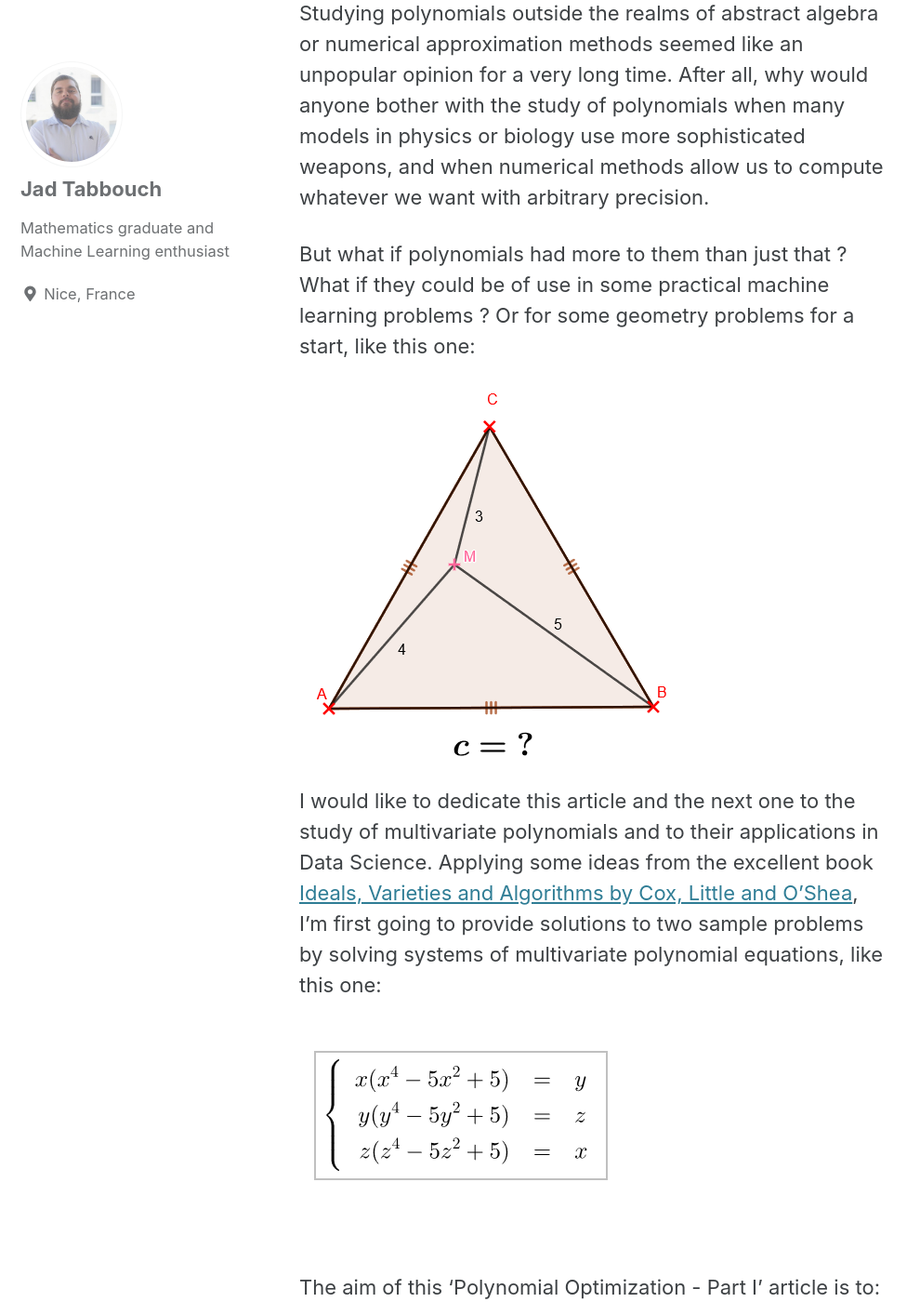
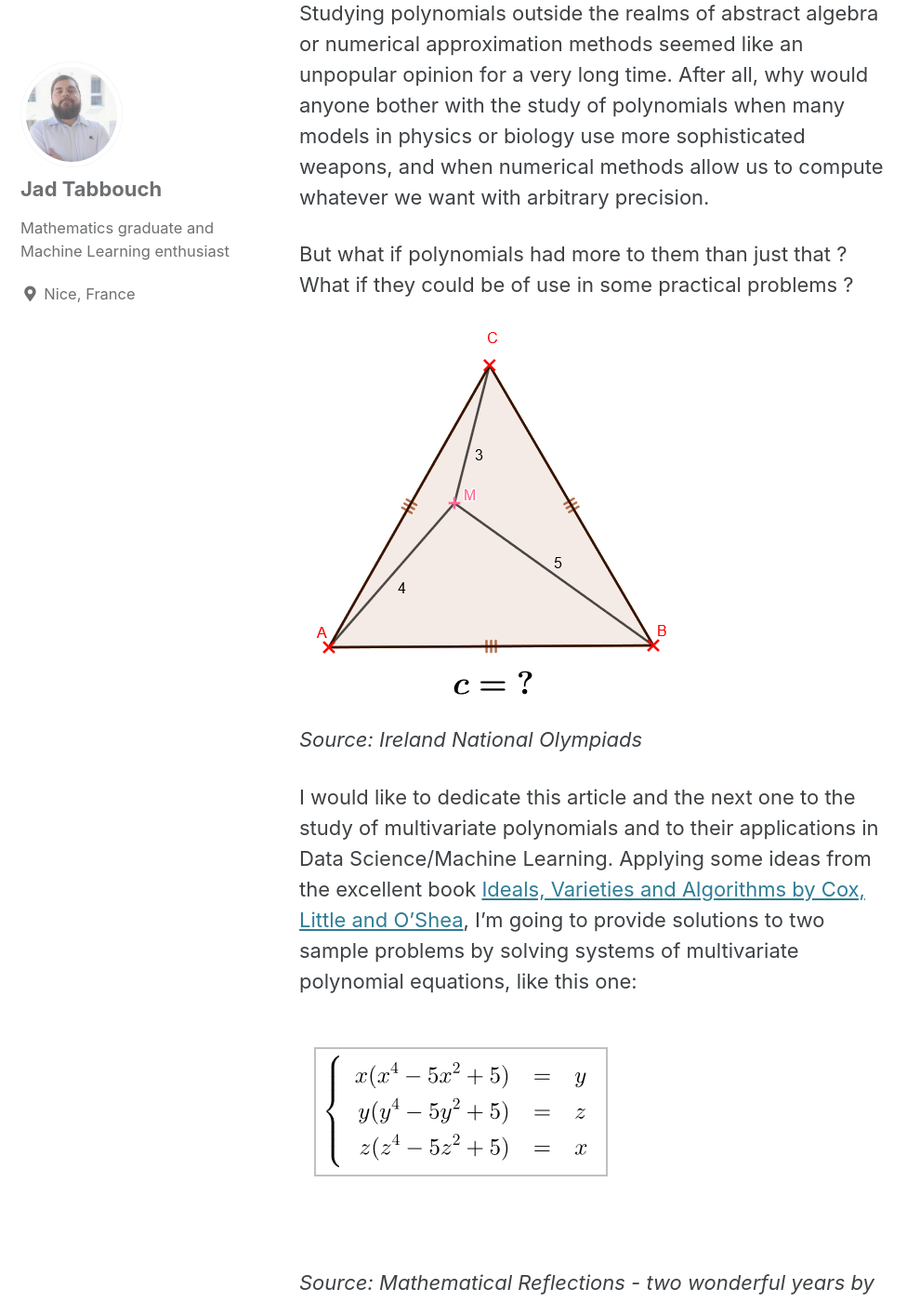
Before and after one commit to jad-tab/jad-tab.github.io, a Jekyll site: the page built from _posts/2020-03-04-Polynomial_Optimization1.md, in a window 1280 px wide and 1400 px high, scrolled down 874 px. Shown: the whole window at 93% size, without its empty margins (0-990 px from the left). Built offline with Jekyll 4.4.1, drawn with Linux system fonts in a browser that asks for light colours; cached includes are drawn as plain includes; formulas are drawn with MathJax 3; some of the changed text lies outside the part shown.

Commit message:
Update 2020-03-04-Polynomial_Optimization1.md

```diff
--- a/_posts/2020-03-04-Polynomial_Optimization1.md
+++ b/_posts/2020-03-04-Polynomial_Optimization1.md
@@ -20,18 +20,20 @@ The study of polynomials often stops here, for most people. In my undergraduate
 
 Studying polynomials outside the realms of abstract algebra or numerical approximation methods seemed like an unpopular opinion for a very long time. After all, why would anyone bother with the study of polynomials when many models in physics or biology use more sophisticated weapons, and when numerical methods allow us to compute whatever we want with arbitrary precision.
 
-But what if polynomials had more to them than just that ? What if they could be of use in some practical machine learning problems ?
-Or for some geometry problems for a start, like this one:
+But what if polynomials had more to them than just that ? What if they could be of use in some practical problems ?
 
 ![alt]({{ site.url }}{{ site.baseurl }}/figures3/triangle.png)
 
+*Source: Ireland National Olympiads*
 
-I would like to dedicate this article and the next one to the study of multivariate polynomials and to their applications in Data Science. Applying some ideas from the excellent book [Ideals, Varieties and Algorithms by Cox, Little and O'Shea](https://www.springer.com/gp/book/9783319167206), I'm first going to provide solutions to two sample problems by solving systems of multivariate polynomial equations, like this one:
+I would like to dedicate this article and the next one to the study of multivariate polynomials and to their applications in Data Science/Machine Learning. Applying some ideas from the excellent book [Ideals, Varieties and Algorithms by Cox, Little and O'Shea](https://www.springer.com/gp/book/9783319167206), I'm going to provide solutions to two sample problems by solving systems of multivariate polynomial equations, like this one:
 
 
 ![alt]({{ site.url }}{{ site.baseurl }}/figures3/system.png)
 
-The aim of this 'Polynomial Optimization - Part I' article is to:
+*Source: Mathematical Reflections - two wonderful years by Titu Andreescu*
+
+The aim of this 'Polynomial Optimization - Part I' article is therefore to:
 * Provide a very brief theoretical overview of the tools that can be used to solve multivariate polynomial systems
 * Illustrate these tools by brute forcing two math Olympiad problems (I will be using the software SageMath for the computations)
 and last but not least:
```
